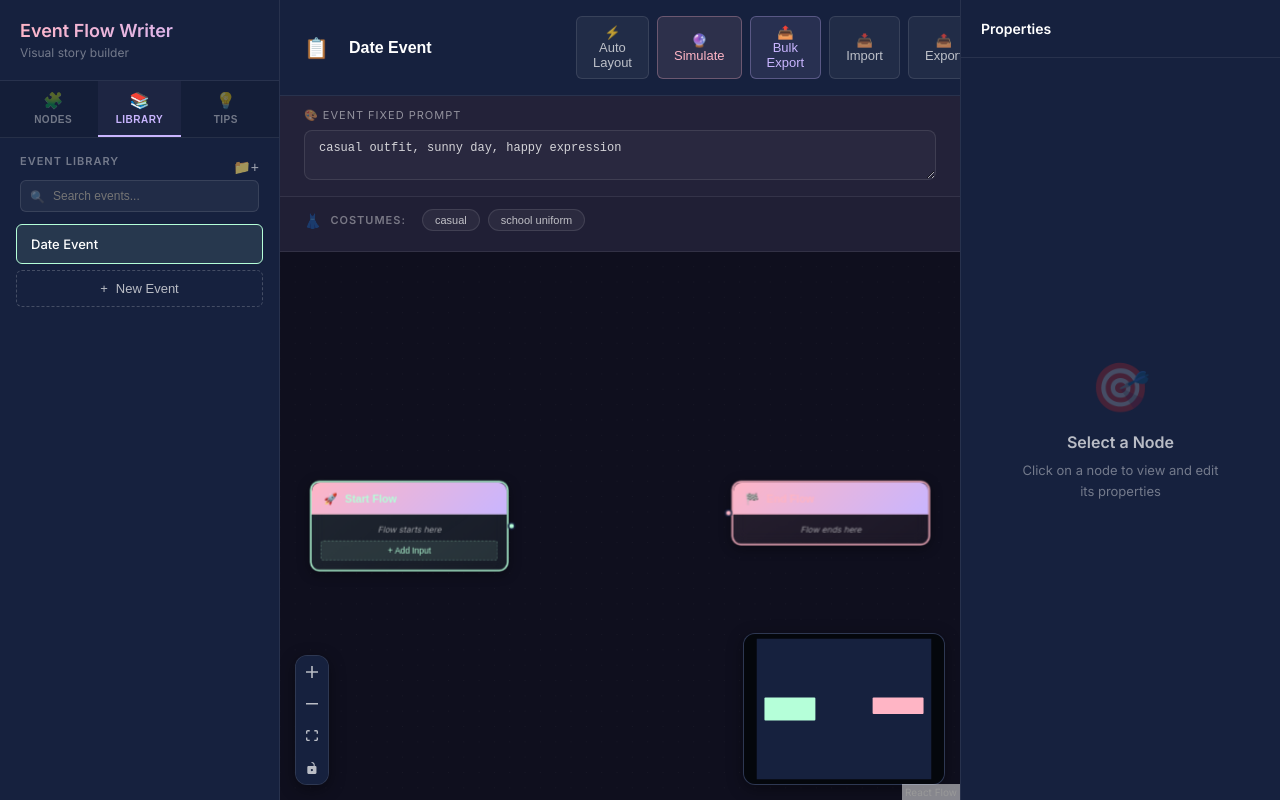
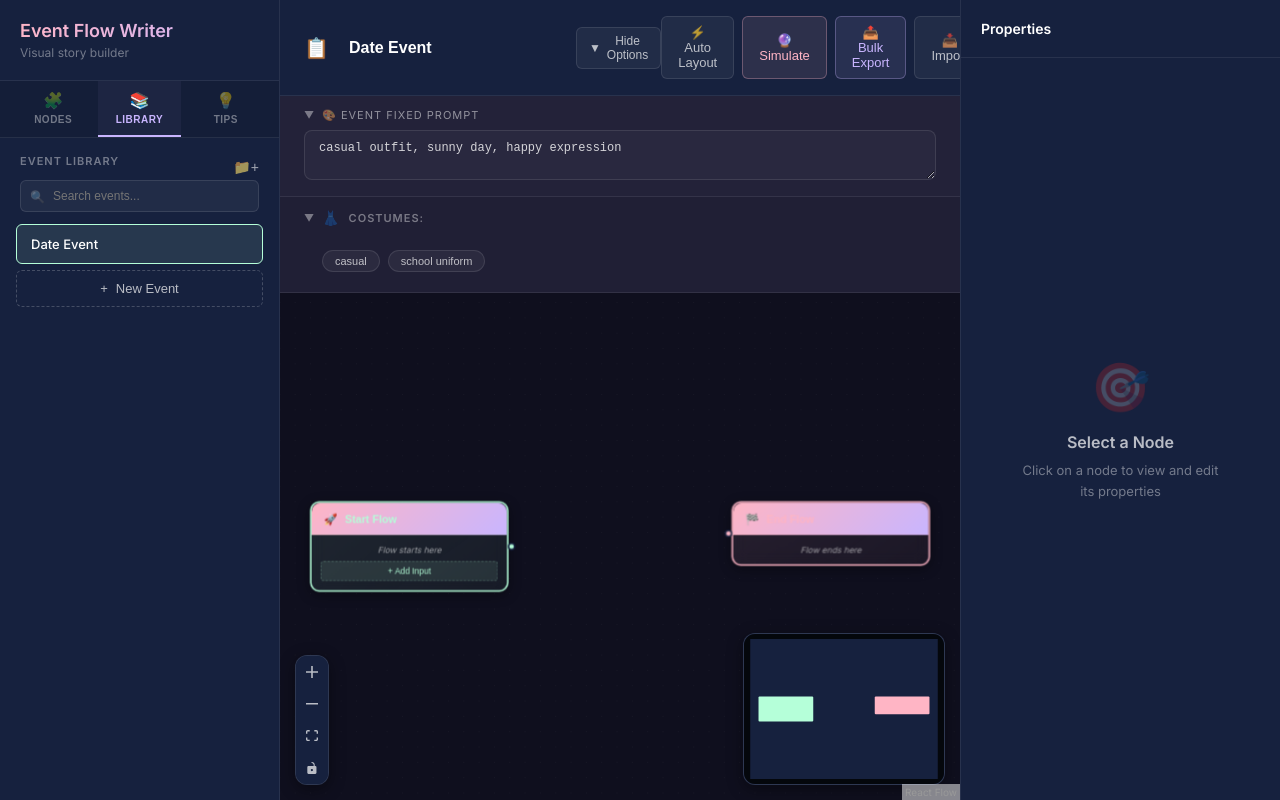
Before and after one commit to jasonhui1/EventFlow, a React (Vite) app: page / in a window 1280 px wide. Built offline with nearby package versions, Linux system fonts and the light colour scheme.

Commit message:
make top UI as collapsable

```diff
--- a/src/App.jsx
+++ b/src/App.jsx
@@ -42,6 +42,9 @@ function App() {
 
     const [costumeOptions, setCostumeOptions] = useState(['casual', ' school uniform']);
     const [showWeights, setShowWeights] = useState(false);
+    const [isFixedPromptCollapsed, setIsFixedPromptCollapsed] = useState(false);
+    const [isCostumesCollapsed, setIsCostumesCollapsed] = useState(false);
+    const [isTopUICollapsed, setIsTopUICollapsed] = useState(false);
 
 
     const reactFlowWrapper = useRef(null);
@@ -524,6 +527,33 @@ function App() {
                         )}
                     </div>
 
+                    {/* Top UI Collapse Toggle */}
+                    <button
+                        onClick={() => setIsTopUICollapsed(!isTopUICollapsed)}
+                        style={{
+                            background: 'rgba(255,255,255,0.05)',
+                            border: '1px solid rgba(255,255,255,0.1)',
+                            borderRadius: '6px',
+                            padding: '6px 12px',
+                            color: 'rgba(255,255,255,0.7)',
+                            cursor: 'pointer',
+                            display: 'flex',
+                            alignItems: 'center',
+                            gap: '6px',
+                            fontSize: '12px',
+                            transition: 'all 0.2s',
+                        }}
+                        title={isTopUICollapsed ? 'Expand UI' : 'Collapse UI'}
+                    >
+                        <span style={{
+                            transition: 'transform 0.2s',
+                            transform: isTopUICollapsed ? 'rotate(-90deg)' : 'rotate(0deg)',
+                        }}>
+                            ▼
+                        </span>
+                        {isTopUICollapsed ? 'Show Options' : 'Hide Options'}
+                    </button>
+
                     <div className="canvas-actions">
                         <button className="action-btn" onClick={autoLayout}>
                             ⚡ Auto Layout
@@ -547,22 +577,35 @@ function App() {
                 </div>
 
                 {/* Fixed Prompt for current event */}
-                {currentEvent && (
+                {currentEvent && !isTopUICollapsed && (
                     <div style={{
-                        padding: '12px 24px',
+                        padding: isFixedPromptCollapsed ? '8px 24px' : '12px 24px',
                         background: 'rgba(201, 181, 255, 0.05)',
                         borderBottom: '1px solid rgba(255,255,255,0.08)',
                     }}>
-                        <div style={{
+                        <div
+                            onClick={() => setIsFixedPromptCollapsed(!isFixedPromptCollapsed)}
+                            style={{
                                 display: 'flex',
                                 alignItems: 'center',
-                            gap: '12px',
-                            marginBottom: '8px',
+                                gap: '8px',
+                                cursor: 'pointer',
+                                userSelect: 'none',
+                            }}
+                        >
+                            <span style={{
+                                fontSize: '10px',
+                                color: 'rgba(255,255,255,0.4)',
+                                transition: 'transform 0.2s',
+                                transform: isFixedPromptCollapsed ? 'rotate(-90deg)' : 'rotate(0deg)',
                             }}>
+                                ▼
+                            </span>
                             <span style={{ fontSize: '11px', color: 'rgba(255,255,255,0.5)', textTransform: 'uppercase', letterSpacing: '1px' }}>
                                 🎨 Event Fixed Prompt
                             </span>
                         </div>
+                        {!isFixedPromptCollapsed && (
                             <textarea
                                 value={currentEvent.fixedPrompt || ''}
                                 onChange={(e) => updateEventFixedPrompt(currentEventId, e.target.value)}
@@ -570,6 +613,7 @@ function App() {
                                 style={{
                                     width: '100%',
                                     minHeight: '40px',
+                                    marginTop: '8px',
                                     background: 'rgba(255,255,255,0.03)',
                                     border: '1px solid rgba(255,255,255,0.1)',
                                     borderRadius: '8px',
@@ -580,17 +624,41 @@ function App() {
                                     resize: 'vertical',
                                 }}
                             />
+                        )}
                     </div>
                 )}
 
 
                 {/* Costume Selection */}
-                {currentEvent && (
-                    <div className="costume-selection-container">
-                        <div className="costume-label">
+                {currentEvent && !isTopUICollapsed && (
+                    <div className="costume-selection-container" style={{ flexDirection: 'column', alignItems: 'flex-start' }}>
+                        <div
+                            onClick={() => setIsCostumesCollapsed(!isCostumesCollapsed)}
+                            style={{
+                                display: 'flex',
+                                alignItems: 'center',
+                                gap: '8px',
+                                cursor: 'pointer',
+                                userSelect: 'none',
+                                marginBottom: isCostumesCollapsed ? 0 : '8px',
+                            }}
+                        >
+                            <span style={{
+                                fontSize: '10px',
+                                color: 'rgba(255,255,255,0.4)',
+                                transition: 'transform 0.2s',
+                                transform: isCostumesCollapsed ? 'rotate(-90deg)' : 'rotate(0deg)',
+                            }}>
+                                ▼
+                            </span>
+                            <div className="costume-label" style={{ marginBottom: 0 }}>
                                 <span style={{ fontSize: '14px' }}>👗</span> COSTUMES:
                             </div>
-                        <div className="costume-tags">
+                        </div>
+
+                        {!isCostumesCollapsed && (
+                            <>
+                                <div className="costume-tags" style={{ marginLeft: '18px' }}>
                                     {costumeOptions.map(costume => {
                                         const currentCostumes = currentEvent.costumes || [];
                                         const isActive = currentCostumes.some(c => (typeof c === 'string' ? c : c.name) === costume);
@@ -611,15 +679,18 @@ function App() {
                                         className={`weights-toggle-btn ${showWeights ? 'active' : ''}`}
                                         onClick={() => setShowWeights(!showWeights)}
                                         title="Configure Weights"
+                                        style={{ marginLeft: '18px' }}
                                     >
                                         {showWeights ? '📊 Hide Weights' : '📊 Weights'}
                                     </button>
+                                )}
+                            </>
                         )}
                     </div>
                 )}
 
                 {/* Costume Weight Configuration (Collapsible) */}
-                {currentEvent && showWeights && (currentEvent.costumes || []).length > 0 && (
+                {currentEvent && !isTopUICollapsed && !isCostumesCollapsed && showWeights && (currentEvent.costumes || []).length > 0 && (
                     <div className="costume-weights-panel">
                         <div className="weights-grid">
                             {(() => {
```
Lines whose indentation alone changed are shown as unchanged.
